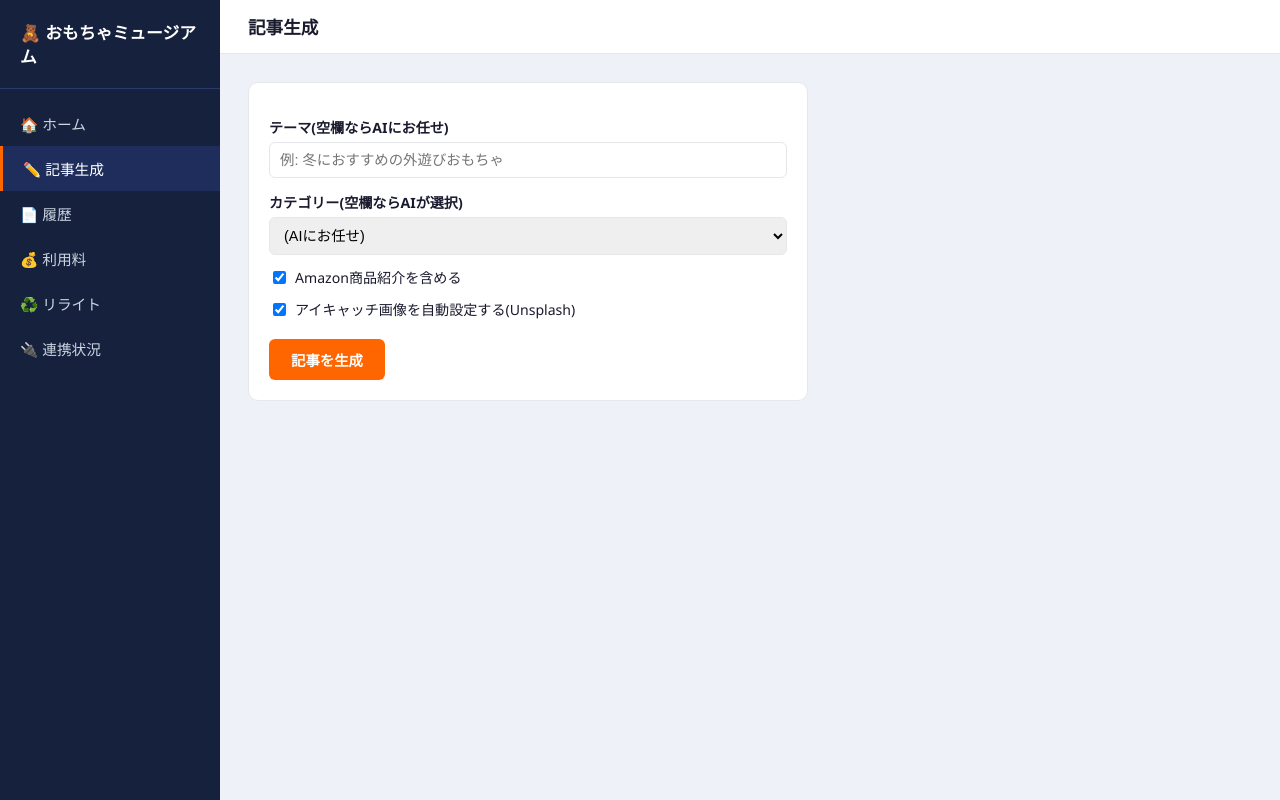
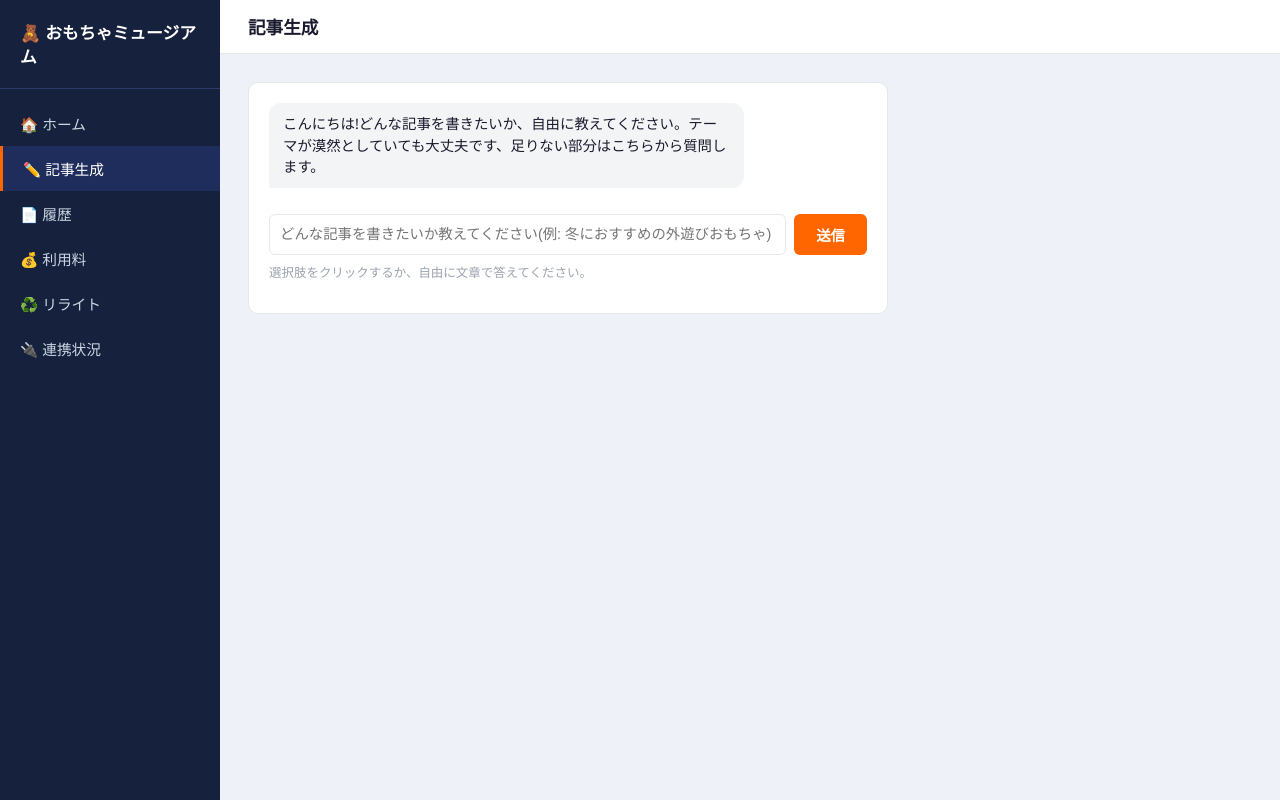
Before and after one commit to sisyamo127/sisyamo127.github.io, a Flask app: page /generate in a window 1280 px wide. Run offline with Flask 3, Linux system fonts and the light colour scheme.

Commit message:
記事生成をChatGPTのようなチャット形式に変更
テーマ入力フォームを、AIと対話しながら記事の方向性を固めるチャット
UIに置き換えた。

- generate_article.py: chat_step()を追加。会話履歴を受け取り、情報が
  不足していれば選択肢付きの質問(type=question)を、十分固まれば
  topic/category/include_amazon/include_imageを含むready状態
  (type=ready)を返す。_call_claude()にsystemプロンプト引数を追加
- webapp/app.py: POST /chat/messageを追加(ジョブ化せず同期的に1往復
  処理する)
- webapp/templates/generate.html: チャットバブルUIに全面置き換え。
  質問には選択肢ボタン+自由記述欄の両方で回答可能。ready状態になると
  確認カードが表示され、そのまま既存の/generate(タイトル案生成)に
  合流する

Co-Authored-By: Claude Sonnet 5 <noreply@anthropic.com>
Claude-Session: https://claude.ai/code/session_01PzEKRQfmMpSUpb8zWx3GQ2

```diff
--- a/scripts/generate_article.py
+++ b/scripts/generate_article.py
@@ -185,7 +185,12 @@ def build_article_prompt(
 MIN_CONTENT_CHARS = 5000
 
 
-def _call_claude(messages: list, tools: list | None = None, max_tokens: int = 12000) -> tuple[str, dict]:
+def _call_claude(
+    messages: list,
+    tools: list | None = None,
+    max_tokens: int = 12000,
+    system: str | None = None,
+) -> tuple[str, dict]:
     """Claudeを呼び出し、(テキスト全文, パース済みJSON)を返す。
 
     toolsを渡すとサーバーサイドツール(Web検索など)を有効にできる。その場合、
@@ -202,6 +207,8 @@ def _call_claude(messages: list, tools: list | None = None, max_tokens: int = 12
     }
     if tools:
         payload["tools"] = tools
+    if system:
+        payload["system"] = system
 
     response = requests.post(
         ANTHROPIC_API_URL,
@@ -306,6 +313,49 @@ def fetch_existing_titles(limit: int = 50) -> list:
     )
     response.raise_for_status()
     return [p["title"]["rendered"] for p in response.json()]
+
+
+CHAT_SYSTEM_PROMPT = """あなたはおもちゃブログの編集者です。ユーザーと対話しながら、
+これから書く記事の方向性を固めるのが仕事です。
+
+最終的に固めたい情報:
+- topic: 記事のテーマ・切り口(具体的であるほど良い。店名・エリア・対象年齢・価格帯など
+  ユーザーから聞き出せた具体的な事実があれば必ず含める)
+- category: カテゴリー(候補: {categories})
+- include_amazon: 記事内にAmazon商品紹介を含めるか
+- include_image: アイキャッチ画像を自動設定するか
+
+ルール:
+- ユーザーの最初のメッセージだけで方向性が十分明確なら、無理に質問を重ねず、すぐready状態にしてよい
+- 情報が不足している場合は、一度に1つだけ質問すること
+- 質問は3〜4個程度の選択肢(choices)を用意すること。ユーザーは選択肢以外にも自由記述で
+  答えられるので、choicesは代表的なものだけでよい
+- 2〜3往復程度で十分な情報が集まったら、それ以上質問せずreadyにすること
+- 出力は必ず次のJSON形式のみで返すこと。JSON以外の文章やコードブロック記号は含めないこと
+
+質問する場合:
+{{"type": "question", "question": "質問文", "choices": ["選択肢1", "選択肢2", "選択肢3"]}}
+
+十分な情報が集まった場合:
+{{"type": "ready", "topic": "記事テーマの説明(具体的な事実を含める)", "category": "カテゴリー名",
+  "include_amazon": true, "include_image": true,
+  "summary": "ユーザーへの確認メッセージ(この内容で記事を作りますね、等)"}}
+"""
+
+
+def chat_step(history: list, categories: list, log=DEFAULT_LOG) -> dict:
+    """記事の方向性を固めるためのチャット1ターン分を処理する。
+
+    historyは[{"role": "user"|"assistant", "content": "..."}]の会話履歴
+    (最後がユーザーの発言であること)。質問(type=question)か、方向性が
+    固まった状態(type=ready)のいずれかを表すdictを返す。
+    """
+    category_names = "、".join(c["name"] for c in categories if c["name"] != "Uncategorized")
+    system = CHAT_SYSTEM_PROMPT.format(categories=category_names or "(カテゴリー未設定)")
+    messages = [{"role": h["role"], "content": h["content"]} for h in history]
+    _, result = _call_claude(messages, system=system, max_tokens=2000)
+    log(f"チャット応答: {result.get('type')}")
+    return result
 
 
 def generate_title_candidates(
--- a/scripts/webapp/app.py
+++ b/scripts/webapp/app.py
@@ -125,11 +125,29 @@ def dashboard():
     )
 
 
-# --- ステップ1: テーマ入力 → タイトル案 + SEOチェック -----------------------
+# --- ステップ1: チャットで記事の方向性を固める → タイトル案 + SEOチェック --
 
 @app.route("/generate", methods=["GET"])
 def generate_form():
     return render_template("generate.html", active="generate", categories=get_categories())
+
+
+@app.route("/chat/message", methods=["POST"])
+def chat_message():
+    """チャット1ターン分を処理する(ジョブ化せず同期的に返す)。"""
+    data = request.get_json(force=True)
+    history = data.get("history", [])
+    if not history or history[-1].get("role") != "user":
+        abort(400)
+    try:
+        categories = ga.fetch_categories()
+    except Exception:
+        categories = []
+    try:
+        result = ga.chat_step(history, categories)
+    except Exception as exc:
+        return {"type": "error", "message": str(exc)}, 500
+    return result
 
 
 @app.route("/generate", methods=["POST"])
--- a/scripts/webapp/templates/generate.html
+++ b/scripts/webapp/templates/generate.html
@@ -3,30 +3,138 @@
 {% block heading %}記事生成{% endblock %}
 {% block content %}
 
-<div class="card" style="max-width:560px;">
-  <form action="/generate" method="post">
-    <label for="topic">テーマ(空欄ならAIにお任せ)</label>
-    <input type="text" id="topic" name="topic" placeholder="例: 冬におすすめの外遊びおもちゃ">
+<div class="card" style="max-width:640px;">
+  <div id="chatLog" style="display:flex;flex-direction:column;gap:12px;max-height:480px;overflow-y:auto;padding-right:4px;"></div>
 
-    <label for="category">カテゴリー(空欄ならAIが選択)</label>
-    <select id="category" name="category">
-      <option value="">(AIにお任せ)</option>
-      {% for c in categories %}
-      <option value="{{ c }}">{{ c }}</option>
-      {% endfor %}
-    </select>
+  <div id="choicesArea" style="margin-top:12px;display:flex;flex-wrap:wrap;gap:8px;"></div>
 
-    <div class="checkbox-row">
-      <input type="checkbox" id="include_amazon" name="include_amazon" checked>
-      <label for="include_amazon" style="margin:0;font-weight:normal;">Amazon商品紹介を含める</label>
-    </div>
-    <div class="checkbox-row">
-      <input type="checkbox" id="include_image" name="include_image" checked>
-      <label for="include_image" style="margin:0;font-weight:normal;">アイキャッチ画像を自動設定する(Unsplash)</label>
-    </div>
+  <div id="readyArea" style="margin-top:14px;display:none;"></div>
 
-    <button type="submit" class="btn" style="margin-top:20px;">記事を生成</button>
+  <form id="chatForm" style="margin-top:14px;display:flex;gap:8px;">
+    <input type="text" id="chatInput" placeholder="どんな記事を書きたいか教えてください(例: 冬におすすめの外遊びおもちゃ)" style="flex:1;margin-top:0;" autocomplete="off">
+    <button type="submit" class="btn" id="chatSend">送信</button>
   </form>
+  <p style="color:#9ca3af;font-size:0.78rem;margin-top:8px;">選択肢をクリックするか、自由に文章で答えてください。</p>
 </div>
 
+<style>
+  .chat-bubble { max-width:80%; padding:10px 14px; border-radius:12px; font-size:0.9rem; line-height:1.5; white-space:pre-wrap; }
+  .chat-bubble.user { align-self:flex-end; background:var(--accent); color:#fff; border-bottom-right-radius:2px; }
+  .chat-bubble.assistant { align-self:flex-start; background:#f3f4f6; color:var(--text); border-bottom-left-radius:2px; }
+  .choice-chip { background:#fff; border:1px solid var(--accent); color:var(--accent); border-radius:16px; padding:6px 14px; font-size:0.85rem; cursor:pointer; }
+  .choice-chip:hover { background:var(--accent); color:#fff; }
+</style>
+
+<script>
+const chatLog = document.getElementById("chatLog");
+const choicesArea = document.getElementById("choicesArea");
+const readyArea = document.getElementById("readyArea");
+const chatForm = document.getElementById("chatForm");
+const chatInput = document.getElementById("chatInput");
+const chatSend = document.getElementById("chatSend");
+
+let history = [];
+let busy = false;
+
+function escapeHtml(s) {
+  const div = document.createElement("div");
+  div.textContent = s || "";
+  return div.innerHTML;
+}
+
+function addBubble(role, text) {
+  const div = document.createElement("div");
+  div.className = "chat-bubble " + role;
+  div.textContent = text;
+  chatLog.appendChild(div);
+  chatLog.scrollTop = chatLog.scrollHeight;
+}
+
+addBubble("assistant", "こんにちは!どんな記事を書きたいか、自由に教えてください。テーマが漠然としていても大丈夫です、足りない部分はこちらから質問します。");
+
+function renderChoices(choices) {
+  choicesArea.innerHTML = "";
+  (choices || []).forEach(function (choice) {
+    const btn = document.createElement("button");
+    btn.type = "button";
+    btn.className = "choice-chip";
+    btn.textContent = choice;
+    btn.addEventListener("click", function () { sendMessage(choice); });
+    choicesArea.appendChild(btn);
+  });
+}
+
+function renderReady(data) {
+  readyArea.style.display = "block";
+  readyArea.innerHTML = `
+    <div style="background:#f0fdf4;border:1px solid #bbf7d0;border-radius:8px;padding:14px;">
+      <p style="margin:0 0 10px;color:#166534;">${escapeHtml(data.summary || "この内容で記事を作成します:")}</p>
+      <p style="margin:0 0 4px;font-size:0.85rem;"><strong>テーマ:</strong> ${escapeHtml(data.topic || "")}</p>
+      <p style="margin:0 0 10px;font-size:0.85rem;"><strong>カテゴリー:</strong> ${escapeHtml(data.category || "(AIにお任せ)")}</p>
+      <form action="/generate" method="post">
+        <input type="hidden" name="topic" value="${escapeHtml(data.topic || "")}">
+        <input type="hidden" name="category" value="${escapeHtml(data.category || "")}">
+        ${data.include_amazon ? '<input type="hidden" name="include_amazon" value="on">' : ""}
+        ${data.include_image ? '<input type="hidden" name="include_image" value="on">' : ""}
+        <button type="submit" class="btn">この内容で記事を作る &raquo;</button>
+      </form>
+    </div>`;
+  chatInput.disabled = true;
+  chatSend.disabled = true;
+}
+
+async function sendMessage(text) {
+  if (busy || !text.trim()) return;
+  busy = true;
+  choicesArea.innerHTML = "";
+  addBubble("user", text);
+  history.push({ role: "user", content: text });
+  chatInput.value = "";
+  chatInput.disabled = true;
+  chatSend.disabled = true;
+
+  const thinking = document.createElement("div");
+  thinking.className = "chat-bubble assistant";
+  thinking.textContent = "考え中...";
+  chatLog.appendChild(thinking);
+  chatLog.scrollTop = chatLog.scrollHeight;
+
+  try {
+    const res = await fetch("/chat/message", {
+      method: "POST",
+      headers: { "Content-Type": "application/json" },
+      body: JSON.stringify({ history }),
+    });
+    const data = await res.json();
+    thinking.remove();
+
+    if (!res.ok || data.type === "error") {
+      addBubble("assistant", "エラーが発生しました: " + (data.message || res.status));
+    } else if (data.type === "ready") {
+      addBubble("assistant", data.summary || "方向性が固まりました。");
+      history.push({ role: "assistant", content: JSON.stringify(data) });
+      renderReady(data);
+      return; // ready状態では入力を再度有効化しない
+    } else {
+      addBubble("assistant", data.question || "");
+      history.push({ role: "assistant", content: JSON.stringify(data) });
+      renderChoices(data.choices);
+    }
+  } catch (exc) {
+    thinking.remove();
+    addBubble("assistant", "通信エラーが発生しました: " + exc);
+  }
+
+  chatInput.disabled = false;
+  chatSend.disabled = false;
+  chatInput.focus();
+  busy = false;
+}
+
+chatForm.addEventListener("submit", function (e) {
+  e.preventDefault();
+  sendMessage(chatInput.value);
+});
+</script>
+
 {% endblock %}
```
